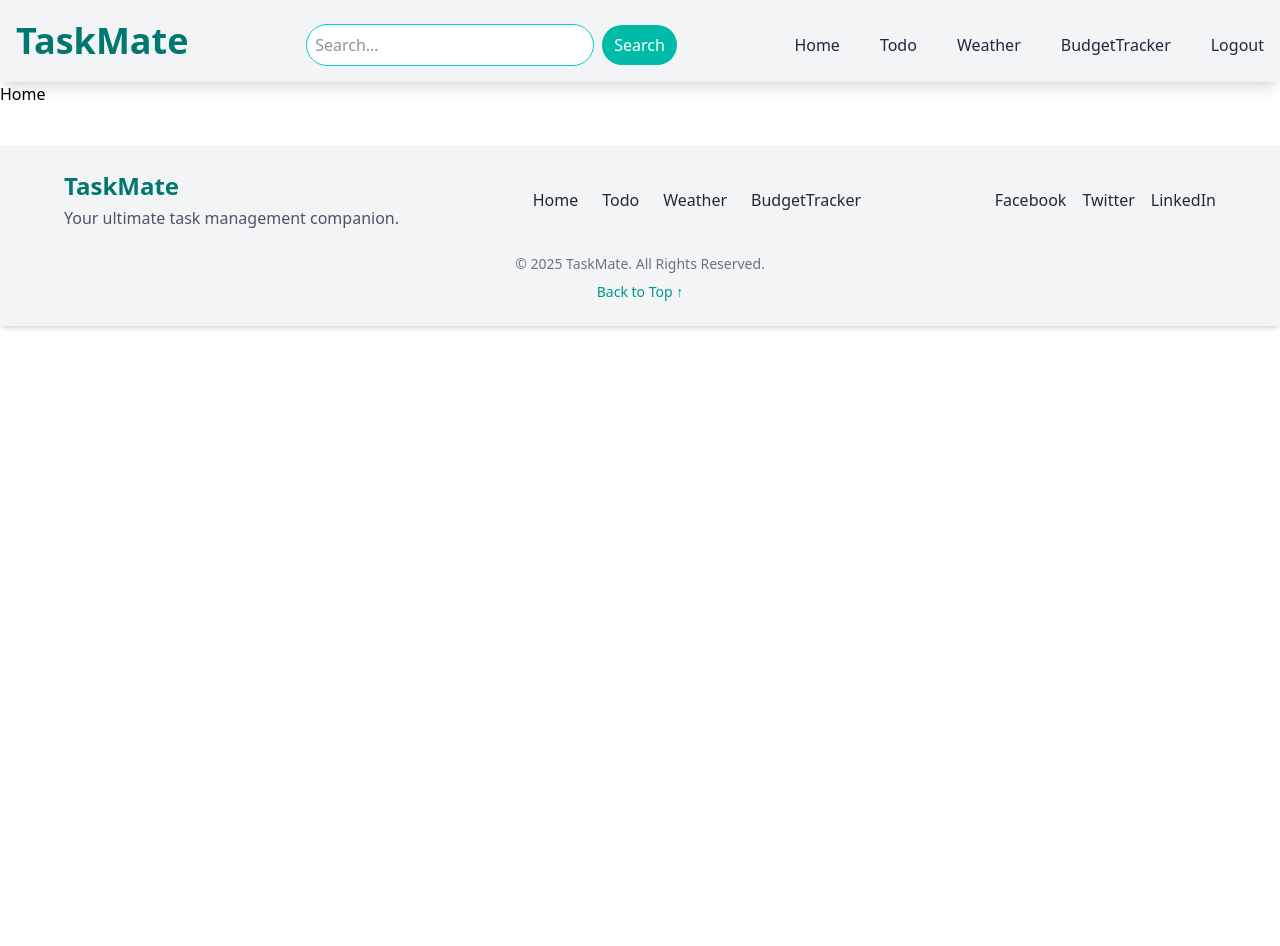
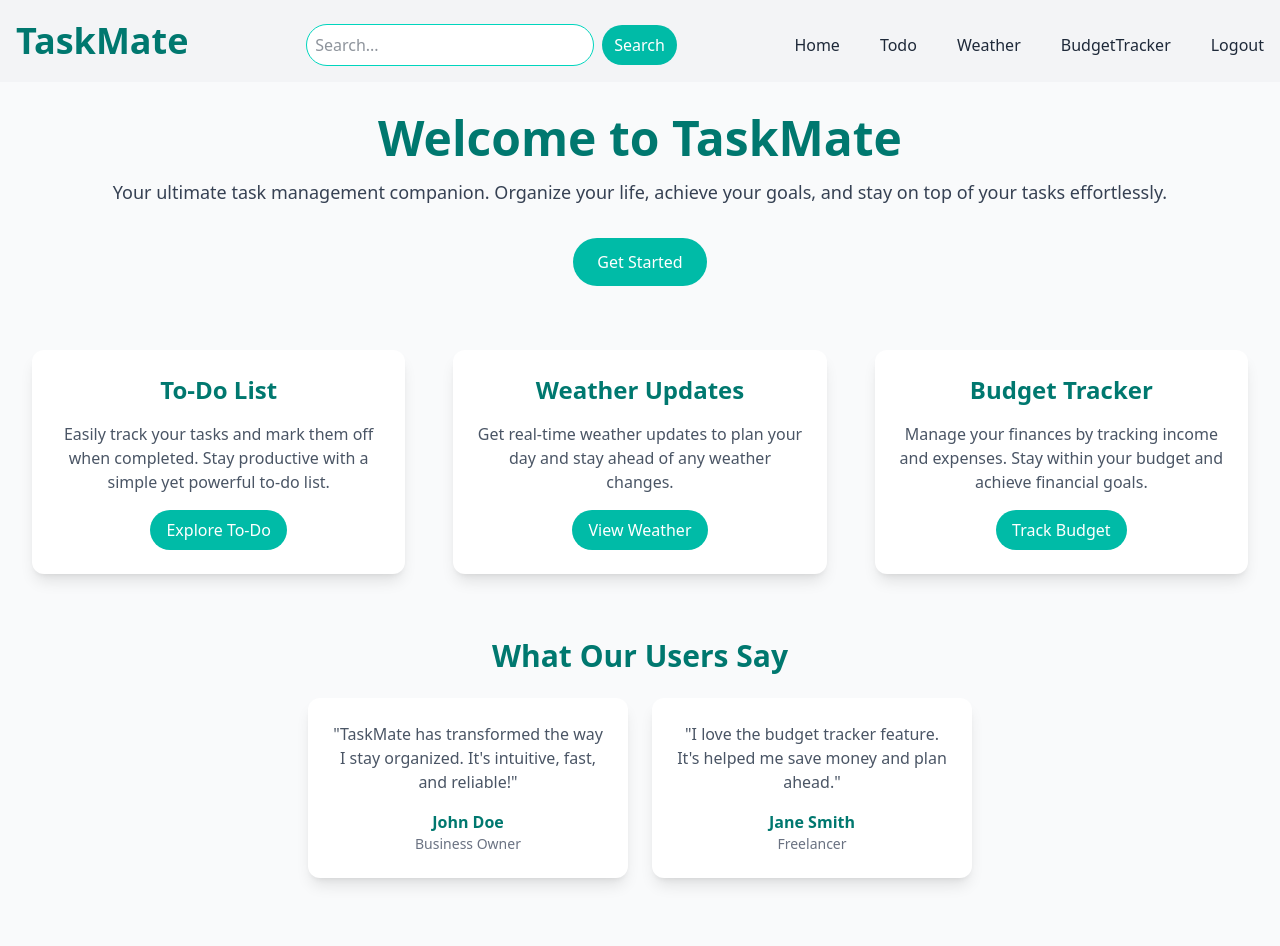
Before and after one commit to rajeshparmar69576/TaskMate, a React (Vite) app in the folder client/: page / in a window 1280 px wide. Shown: the top 946 px of the page. Before the commit the page ends 800 px from the top, so only its background shows below. Built offline with nearby package versions, Linux system fonts and the light colour scheme.

Commit message:
created home page

```diff
--- a/client/src/pages/Home.jsx
+++ b/client/src/pages/Home.jsx
@@ -1,9 +1,80 @@
-import React from 'react'
+import React from 'react';
+import { Link } from 'react-router-dom';
 
 const Home = () => {
   return (
-    <div>Home</div>
-  )
-}
+    <div className="bg-gray-50 min-h-screen p-8">
+      {/* Hero Section */}
+      <section className="text-center mb-16">
+        <h1 className="text-5xl font-extrabold text-teal-700 mb-4">Welcome to TaskMate</h1>
+        <p className="text-lg text-gray-700 mb-8">Your ultimate task management companion. Organize your life, achieve your goals, and stay on top of your tasks effortlessly.</p>
+        <Link to="/todopage">
+          <button className="px-6 py-3 bg-teal-500 text-white rounded-3xl hover:bg-teal-600 transition duration-300">
+            Get Started
+          </button>
+        </Link>
+      </section>
 
-export default Home
+      {/* Features Section */}
+      <section className="grid grid-cols-1 sm:grid-cols-2 md:grid-cols-3 gap-12 mb-16">
+        <div className="p-6 bg-white shadow-lg rounded-xl text-center">
+          <h3 className="text-2xl font-semibold text-teal-700 mb-4">To-Do List</h3>
+          <p className="text-gray-600 mb-4">Easily track your tasks and mark them off when completed. Stay productive with a simple yet powerful to-do list.</p>
+          <Link to="/todopage">
+            <button className="px-4 py-2 bg-teal-500 text-white rounded-3xl hover:bg-teal-600 transition duration-300">
+              Explore To-Do
+            </button>
+          </Link>
+        </div>
+        <div className="p-6 bg-white shadow-lg rounded-xl text-center">
+          <h3 className="text-2xl font-semibold text-teal-700 mb-4">Weather Updates</h3>
+          <p className="text-gray-600 mb-4">Get real-time weather updates to plan your day and stay ahead of any weather changes.</p>
+          <Link to="/weatherpage">
+            <button className="px-4 py-2 bg-teal-500 text-white rounded-3xl hover:bg-teal-600 transition duration-300">
+              View Weather
+            </button>
+          </Link>
+        </div>
+        <div className="p-6 bg-white shadow-lg rounded-xl text-center">
+          <h3 className="text-2xl font-semibold text-teal-700 mb-4">Budget Tracker</h3>
+          <p className="text-gray-600 mb-4">Manage your finances by tracking income and expenses. Stay within your budget and achieve financial goals.</p>
+          <Link to="/budgettrackerpage">
+            <button className="px-4 py-2 bg-teal-500 text-white rounded-3xl hover:bg-teal-600 transition duration-300">
+              Track Budget
+            </button>
+          </Link>
+        </div>
+      </section>
+
+      {/* Testimonials Section */}
+      <section className="text-center mb-16">
+        <h2 className="text-3xl font-semibold text-teal-700 mb-6">What Our Users Say</h2>
+        <div className="flex flex-wrap justify-center gap-6">
+          <div className="p-6 bg-white shadow-lg rounded-xl max-w-xs">
+            <p className="text-gray-600 mb-4">"TaskMate has transformed the way I stay organized. It's intuitive, fast, and reliable!"</p>
+            <p className="font-semibold text-teal-700">John Doe</p>
+            <p className="text-sm text-gray-500">Business Owner</p>
+          </div>
+          <div className="p-6 bg-white shadow-lg rounded-xl max-w-xs">
+            <p className="text-gray-600 mb-4">"I love the budget tracker feature. It's helped me save money and plan ahead." </p>
+            <p className="font-semibold text-teal-700">Jane Smith</p>
+            <p className="text-sm text-gray-500">Freelancer</p>
+          </div>
+        </div>
+      </section>
+
+      {/* Call to Action */}
+      <section className="text-center">
+        <h2 className="text-3xl font-semibold text-teal-700 mb-4">Start Organizing Your Life Today!</h2>
+        <p className="text-lg text-gray-700 mb-6">Get started with TaskMate and see the difference it can make in your productivity and organization.</p>
+        <Link to="/todopage">
+          <button className="px-6 py-3 bg-teal-500 text-white rounded-3xl hover:bg-teal-600 transition duration-300">
+            Get Started
+          </button>
+        </Link>
+      </section>
+    </div>
+  );
+};
+
+export default Home;
--- a/client/src/pages/Notes.jsx
+++ /dev/null
@@ -1,9 +0,0 @@
-import React from 'react'
-
-const Notes = () => {
-  return (
-    <div>Notes</div>
-  )
-}
-
-export default Notes
```
